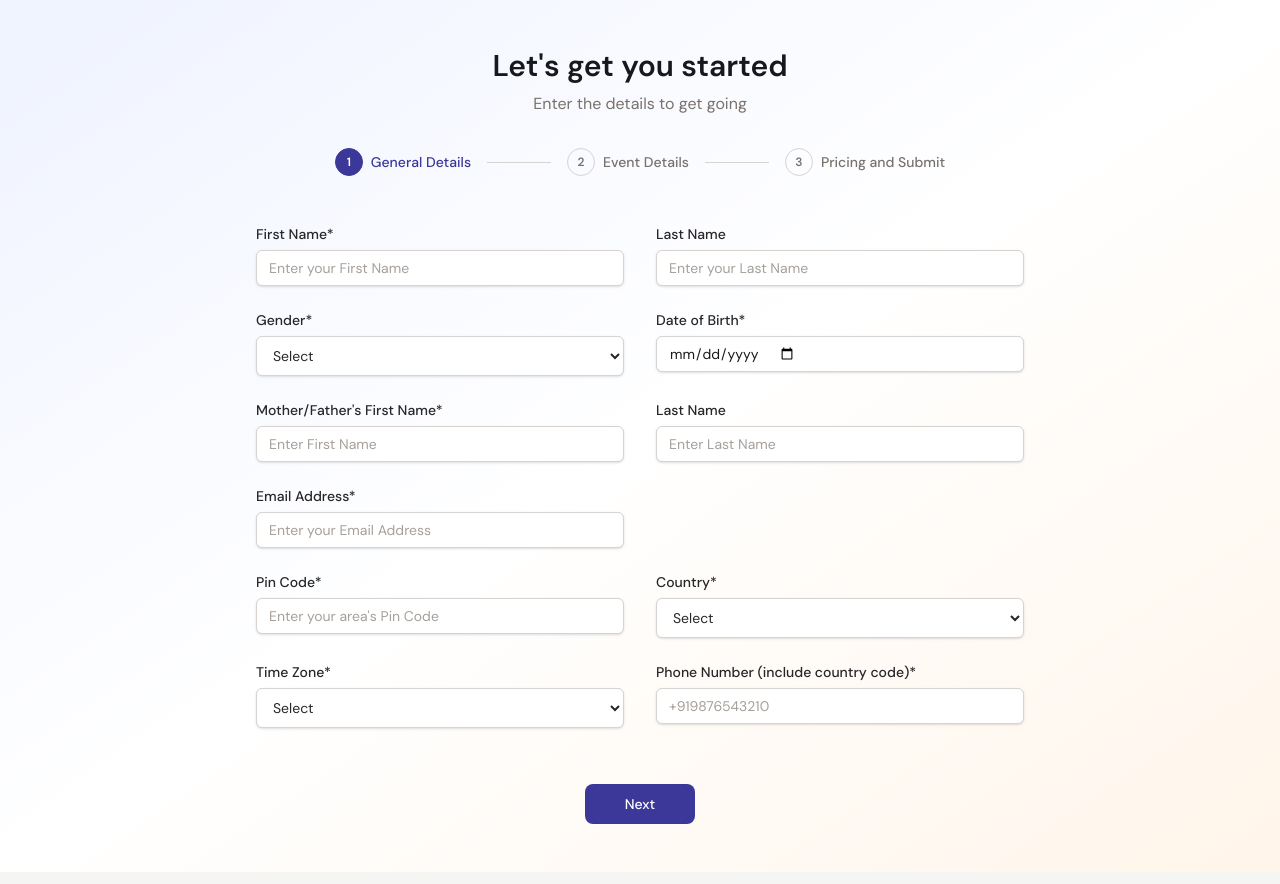
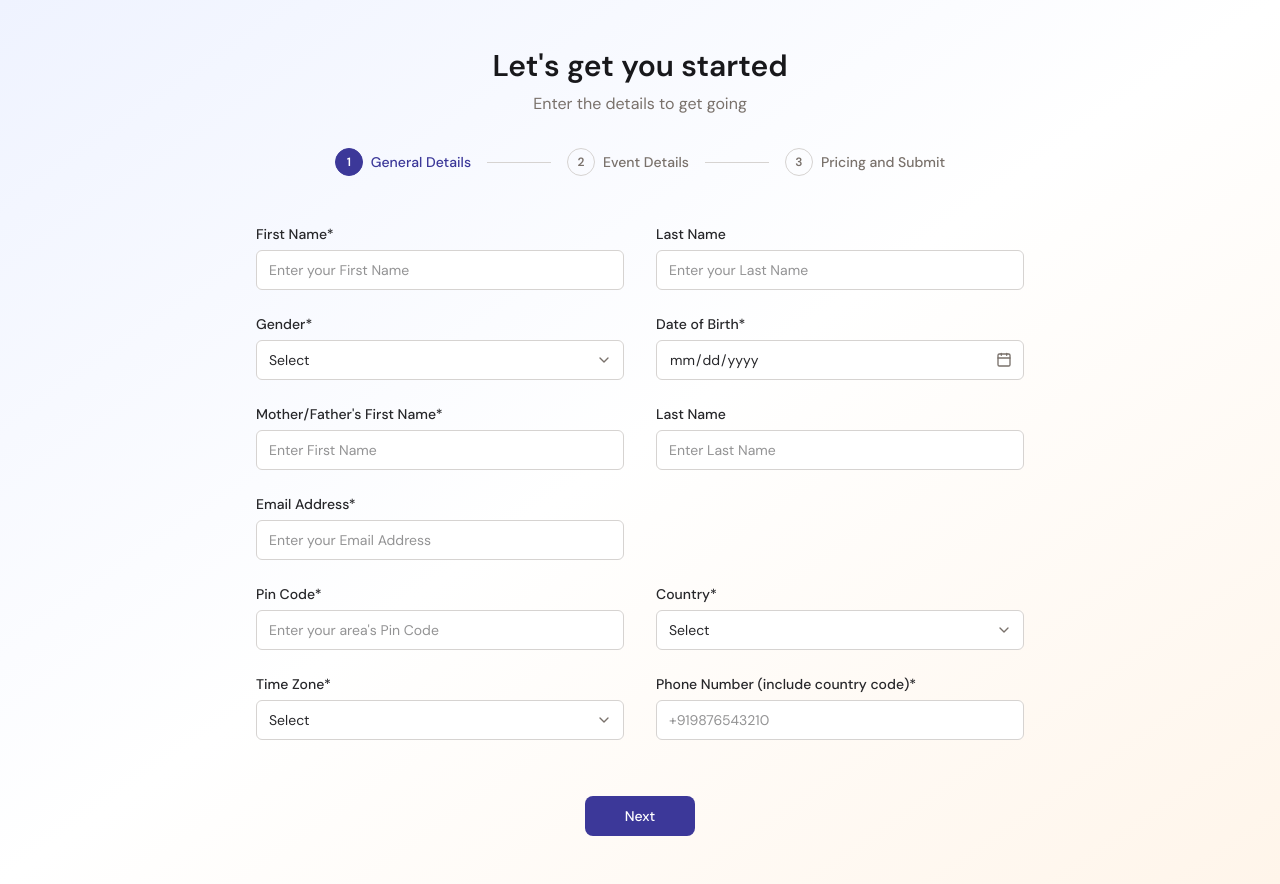
Before and after one commit to vaibhavmali-dev/registration-form, a React (Vite) app: page / in a window 1280 px wide. Built offline with nearby package versions, Linux system fonts and the light colour scheme.

Commit message:
style: add custom calendar icon for date inputs

```diff
--- a/src/components/ui/Input.tsx
+++ b/src/components/ui/Input.tsx
@@ -1,27 +1,49 @@
-import { forwardRef, type InputHTMLAttributes } from 'react';
-import { clsx, type ClassValue } from 'clsx';
-import { twMerge } from 'tailwind-merge';
+import { forwardRef, type InputHTMLAttributes } from "react";
+import { Calendar } from "lucide-react";
+import { clsx, type ClassValue } from "clsx";
+import { twMerge } from "tailwind-merge";
 
 function cn(...inputs: ClassValue[]) {
   return twMerge(clsx(inputs));
 }
 
-export const Input = forwardRef<HTMLInputElement, InputHTMLAttributes<HTMLInputElement>>(
-  ({ className, ...props }, ref) => {
-    return (
+export const Input = forwardRef<
+  HTMLInputElement,
+  InputHTMLAttributes<HTMLInputElement>
+>(({ className, type, ...props }, ref) => {
+  const isDate = type === "date";
+
+  return (
+    <div className="relative w-full">
       <input
+        type={type}
         ref={ref}
         className={cn(
-          "flex h-9 w-full rounded-md border border-stone-300 bg-white px-3 py-1 text-sm shadow-sm transition-colors",
-          "placeholder:text-stone-400",
-          "focus-visible:outline-none focus-visible:ring-2 focus-visible:ring-zinc-900 focus-visible:border-transparent",
+          "flex h-10 w-full rounded-md border border-stone-300 bg-white px-3 py-2 text-sm text-zinc-800 transition-colors",
+          "focus-visible:outline-none focus-visible:ring-2 focus-visible:ring-[#3c3899] focus-visible:border-transparent",
           "disabled:cursor-not-allowed disabled:opacity-50",
           "aria-[invalid=true]:border-red-500 aria-[invalid=true]:ring-1 aria-[invalid=true]:ring-red-500",
-          className
+
+          isDate && [
+            "pr-10",
+            "[&::-webkit-calendar-picker-indicator]:absolute",
+            "[&::-webkit-calendar-picker-indicator]:right-2",
+            "[&::-webkit-calendar-picker-indicator]:w-6",
+            "[&::-webkit-calendar-picker-indicator]:h-6",
+            "[&::-webkit-calendar-picker-indicator]:opacity-0",
+            "[&::-webkit-calendar-picker-indicator]:cursor-pointer",
+          ],
+          className,
         )}
         {...props}
       />
-    );
-  }
-);
-Input.displayName = 'Input';
+
+      {isDate && (
+        <div className="pointer-events-none absolute inset-y-0 right-0 flex items-center pr-3">
+          <Calendar className="h-4 w-4 text-stone-500" />
+        </div>
+      )}
+    </div>
+  );
+});
+Input.displayName = "Input";
--- a/src/components/ui/Select.tsx
+++ b/src/components/ui/Select.tsx
@@ -1,4 +1,5 @@
 import { forwardRef, type SelectHTMLAttributes } from 'react';
+import { ChevronDown } from 'lucide-react';
 import { clsx, type ClassValue } from 'clsx';
 import { twMerge } from 'tailwind-merge';
 
@@ -9,10 +10,11 @@ function cn(...inputs: ClassValue[]) {
 export const Select = forwardRef<HTMLSelectElement, SelectHTMLAttributes<HTMLSelectElement>>(
   ({ className, children, ...props }, ref) => {
     return (
+      <div className="relative w-full">
         <select
           ref={ref}
           className={cn(
-          "flex h-10 w-full rounded-md border border-stone-300 bg-white px-3 py-2 text-sm text-zinc-800 shadow-sm transition-colors cursor-pointer",
+            "appearance-none flex h-10 w-full rounded-md border border-stone-300 bg-white px-3 py-2 pr-10 text-sm text-zinc-800 transition-colors cursor-pointer",
             "focus-visible:outline-none focus-visible:ring-2 focus-visible:ring-[#3c3899] focus-visible:border-transparent",
             "disabled:cursor-not-allowed disabled:opacity-50",
             "aria-[invalid=true]:border-red-500 aria-[invalid=true]:ring-1 aria-[invalid=true]:ring-red-500",
@@ -22,6 +24,11 @@ export const Select = forwardRef<HTMLSelectElement, SelectHTMLAttributes<HTMLSel
         >
           {children}
         </select>
+
+        <div className="pointer-events-none absolute inset-y-0 right-0 flex items-center pr-3">
+          <ChevronDown className="h-4 w-4 text-stone-500" />
+        </div>
+      </div>
     );
   }
 );
```
Lines whose indentation alone changed are shown as unchanged.
